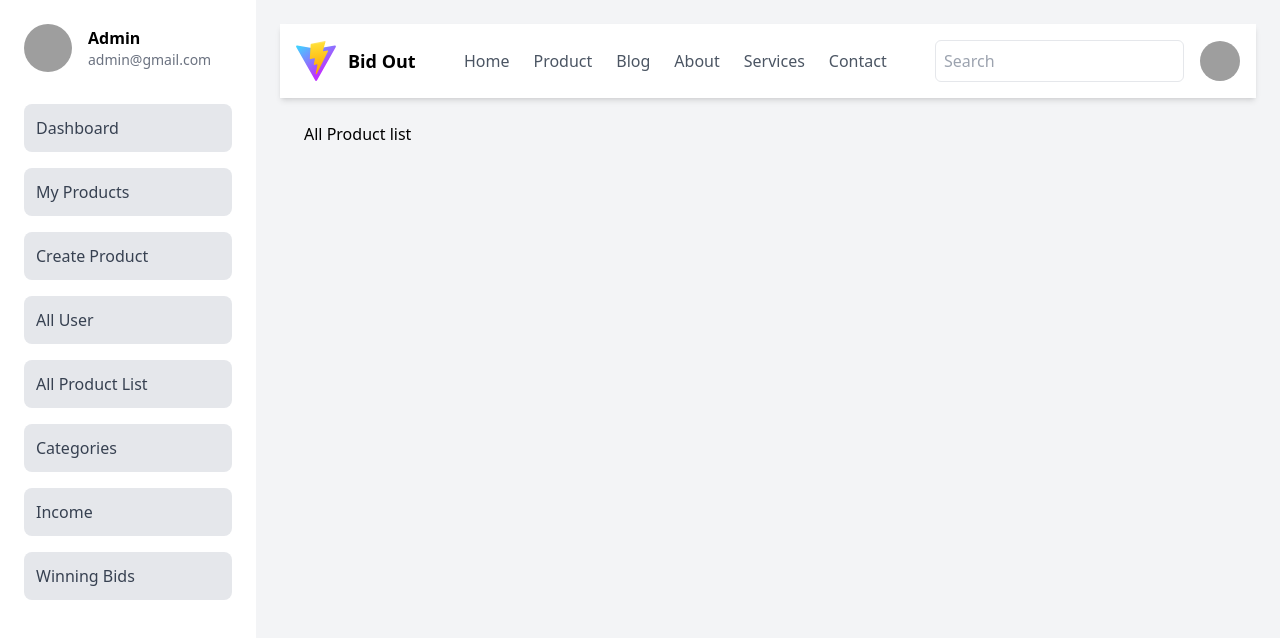
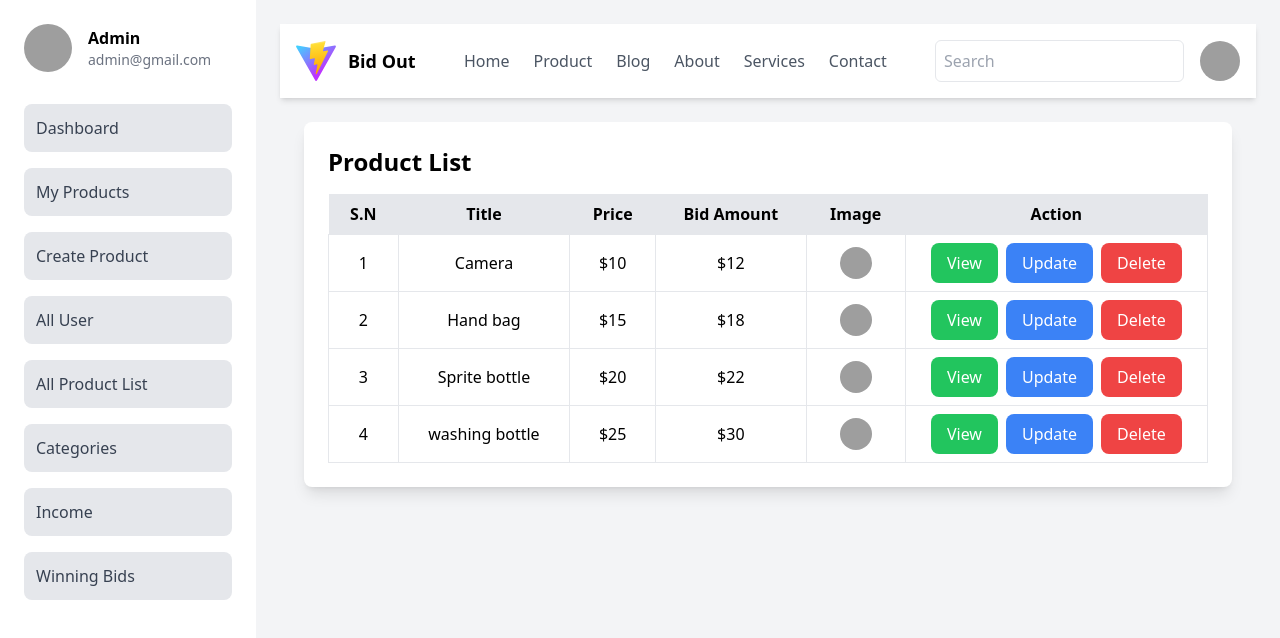
Before and after one commit to KavinduPramod/bidding_system, a React (Vite) app: page /layout/all-product-list in a window 1280 px wide. Shown: the top 638 px of the page. Built offline with nearby package versions, Linux system fonts and the light colour scheme; grey boxes are pictures that could not be loaded.

Commit message:
added allproduct

```diff
--- a/src/pages/Allproductlist.jsx
+++ b/src/pages/Allproductlist.jsx
@@ -1,11 +1,73 @@
-import React from 'react'
+import React from 'react';
 
 function Allproductlist() {
+  const products = [
+    { id: 1, title: 'Camera', price: '$10', bidAmount: '$12', image: 'https://images.pexels.com/photos/90946/pexels-photo-90946.jpeg?cs=srgb&dl=pexels-madebymath-90946.jpg&fm=jpg' },
+    { id: 2, title: 'Hand bag', price: '$15', bidAmount: '$18', image: 'https://plus.unsplash.com/premium_photo-1664392147011-2a720f214e01?fm=jpg&q=60&w=3000&ixlib=rb-4.0.3&ixid=M3wxMjA3fDB8MHxzZWFyY2h8MXx8cHJvZHVjdHxlbnwwfHwwfHx8MA%3D%3D' },
+    { id: 3, title: 'Sprite bottle', price: '$20', bidAmount: '$22', image: 'https://cdn.shopify.com/s/files/1/1859/8979/files/image17_3cfc7cfb-8215-40b7-a297-db7285d5375b.png?v=1610384290' },
+    { id: 4, title: 'washing bottle', price: '$25', bidAmount: '$30', image: 'https://cloudfront.omsphotopg.com/wp-content/uploads/2020/03/14131027/OMS-Photo-PG-product-photography-nancy-armstrong-038.jpg' },
+    // Add more products as needed
+  ];
+
+  const handleUpdate = (id) => {
+    // Update logic here
+    console.log(`Update product with id: ${id}`);
+  };
+
+  const handleDelete = (id) => {
+    // Delete logic here
+    console.log(`Delete product with id: ${id}`);
+  };
+
   return (
-    <div>
-      All Product list
+    <div className="p-6 bg-white rounded-lg shadow-lg">
+      <h2 className="text-2xl font-bold mb-4">Product List</h2>
+      <table className="min-w-full table-auto">
+        <thead className="bg-gray-200">
+          <tr>
+            <th className="px-4 py-2">S.N</th>
+            <th className="px-4 py-2">Title</th>
+            <th className="px-4 py-2">Price</th>
+            <th className="px-4 py-2">Bid Amount</th>
+            <th className="px-4 py-2">Image</th>
+            <th className="px-4 py-2">Action</th>
+          </tr>
+        </thead>
+        <tbody>
+          {products.map((product, index) => (
+            <tr key={product.id} className="text-center">
+              <td className="border px-4 py-2">{index + 1}</td>
+              <td className="border px-4 py-2">{product.title}</td>
+              <td className="border px-4 py-2">{product.price}</td>
+              <td className="border px-4 py-2">{product.bidAmount}</td>
+              <td className="border px-4 py-2">
+                <img src={product.image} alt={product.title} className="w-8 h-8 rounded-full inline-block" />
+              </td>
+              <td className="border  py-2">
+              <button
+                  className="bg-green-500 text-white px-4 py-2 rounded-lg mr-2 hover:bg-green-600"
+                >
+                  View
+                </button>
+                <button
+                  className="bg-blue-500 text-white px-4 py-2 rounded-lg mr-2 hover:bg-blue-600"
+                  onClick={() => handleUpdate(product.id)}
+                >
+                  Update
+                </button>
+                <button
+                  className="bg-red-500 text-white px-4 py-2 rounded-lg hover:bg-red-600"
+                  onClick={() => handleDelete(product.id)}
+                >
+                  Delete
+                </button>
+              </td>
+            </tr>
+          ))}
+        </tbody>
+      </table>
     </div>
-  )
+  );
 }
 
-export default Allproductlist
+export default Allproductlist;
```
